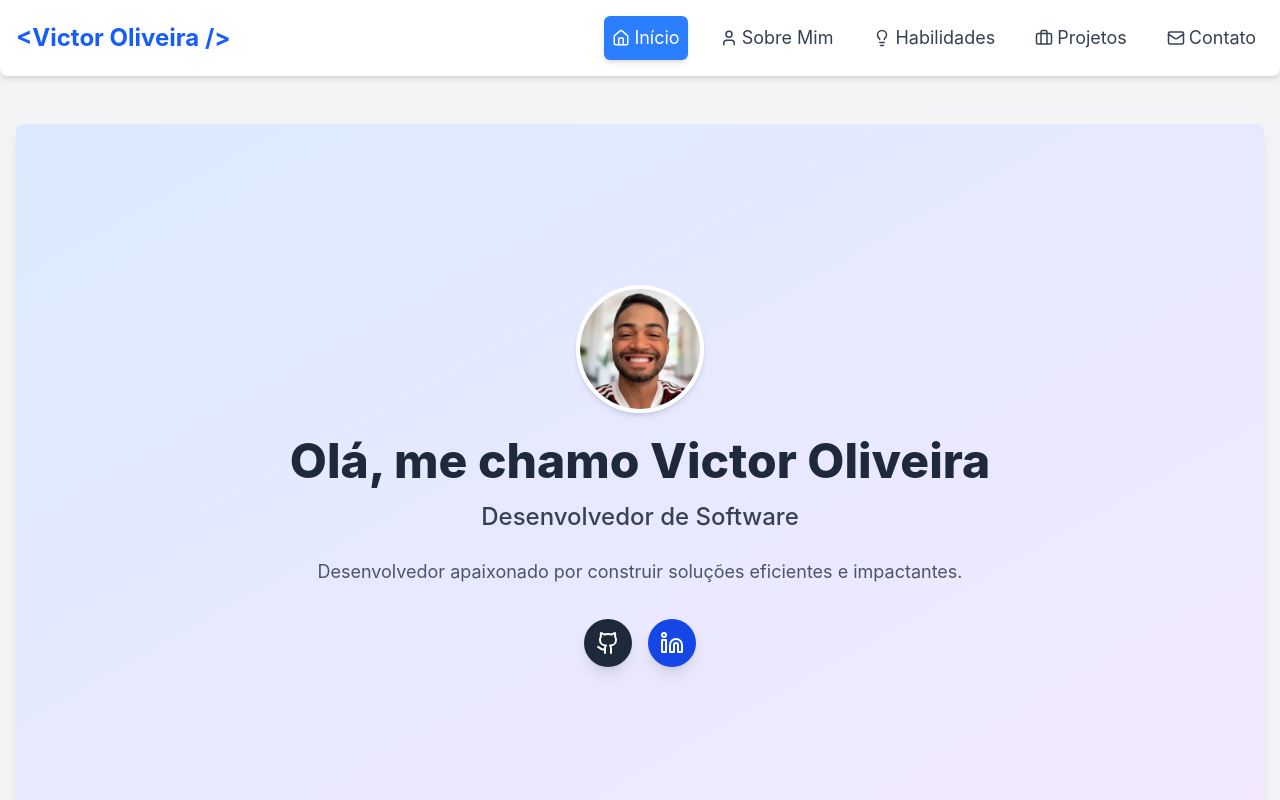
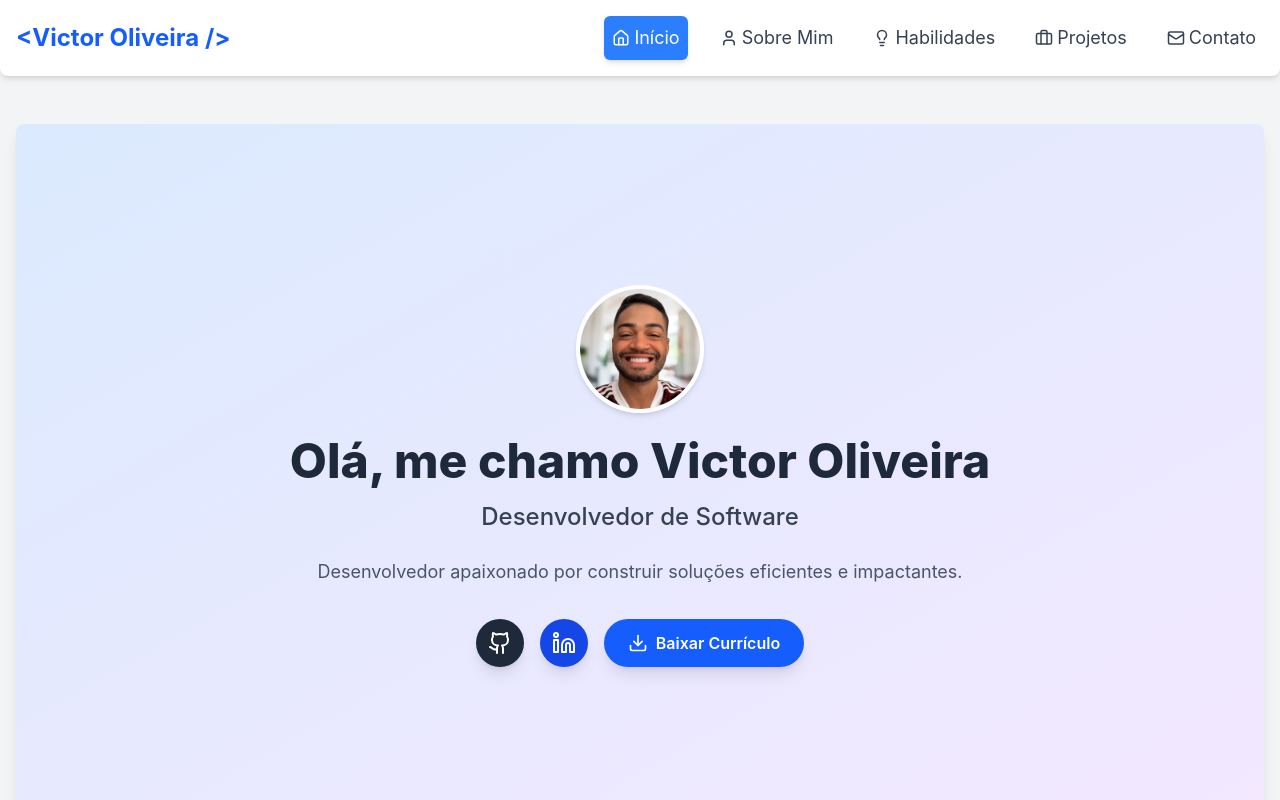
Before and after one commit to VictorOliveira28/landing-page, a React (Vite) app: page / in a window 1280 px wide. Shown: the top 800 px of the page. Built offline with nearby package versions, Linux system fonts and the light colour scheme.

Commit message:
feat: adicionando curriculo

```diff
--- a/src/pages/About.tsx
+++ b/src/pages/About.tsx
@@ -1,4 +1,4 @@
-import { Lightbulb } from "lucide-react";
+import { Lightbulb, FileText } from "lucide-react";
 import { personalData } from "../data/portfolioData";
 import { Helmet } from "react-helmet-async";
 
@@ -33,7 +33,17 @@ const About = () => {
               <span>{char}</span>
             </li>
           ))}
-        </ul>
+          </ul>
+          <div className="mt-10 flex justify-center border-t border-gray-100 pt-8">
+          <a
+            href="/curriculo.pdf"
+            download="Victor_Oliveira_CV.pdf"
+            className="flex items-center gap-2 px-6 py-3 bg-blue-600 hover:bg-blue-700 text-white font-medium rounded-md shadow-md transition duration-300"
+          >
+            <FileText size={20} />
+            Acessar Currículo Completo
+          </a>
+        </div>
       </div>
     </section>
     </>
--- a/src/pages/Home.tsx
+++ b/src/pages/Home.tsx
@@ -1,5 +1,5 @@
 import React from "react";
-import { Github, Linkedin } from "lucide-react";
+import { Github, Linkedin, Download } from "lucide-react";
 import { personalData } from "../data/portfolioData";
 import perfilImg from "../../assets/victor.webp";
 import { Helmet } from "react-helmet-async";
@@ -37,7 +37,13 @@ const Home = () => {
       <p className="text-lg text-gray-600 max-w-2xl leading-relaxed">
         Desenvolvedor apaixonado por construir soluções eficientes e impactantes.
       </p>
-      <div className="flex gap-4 mt-8">
+
+      {/* Container das ações flex flex-col ou flex-row dependendo da tela */}
+      <div className="flex flex-col sm:flex-row items-center gap-6 mt-8">
+        {/* Botão de Download do CV */}
+
+        {/* Redes Sociais */}
+        <div className="flex gap-4">
           <a
             href="https://github.com/victorOliveira28/"
             target="_blank"
@@ -56,6 +62,16 @@ const Home = () => {
           >
             <Linkedin size={24} />
             </a>
+            <a
+          href="/curriculo.pdf" // Caminho do arquivo na pasta public
+          download="Victor_Oliveira_CV.pdf"
+          className="flex items-center gap-2 px-6 py-3 bg-blue-600 text-white font-semibold rounded-full shadow-lg hover:bg-blue-700 transition duration-300"
+          aria-label="Baixar Currículo"
+        >
+          <Download size={20} />
+          Baixar Currículo
+        </a>
+        </div>
       </div>
       </section>
     </>
```
Lines whose indentation alone changed are shown as unchanged.
